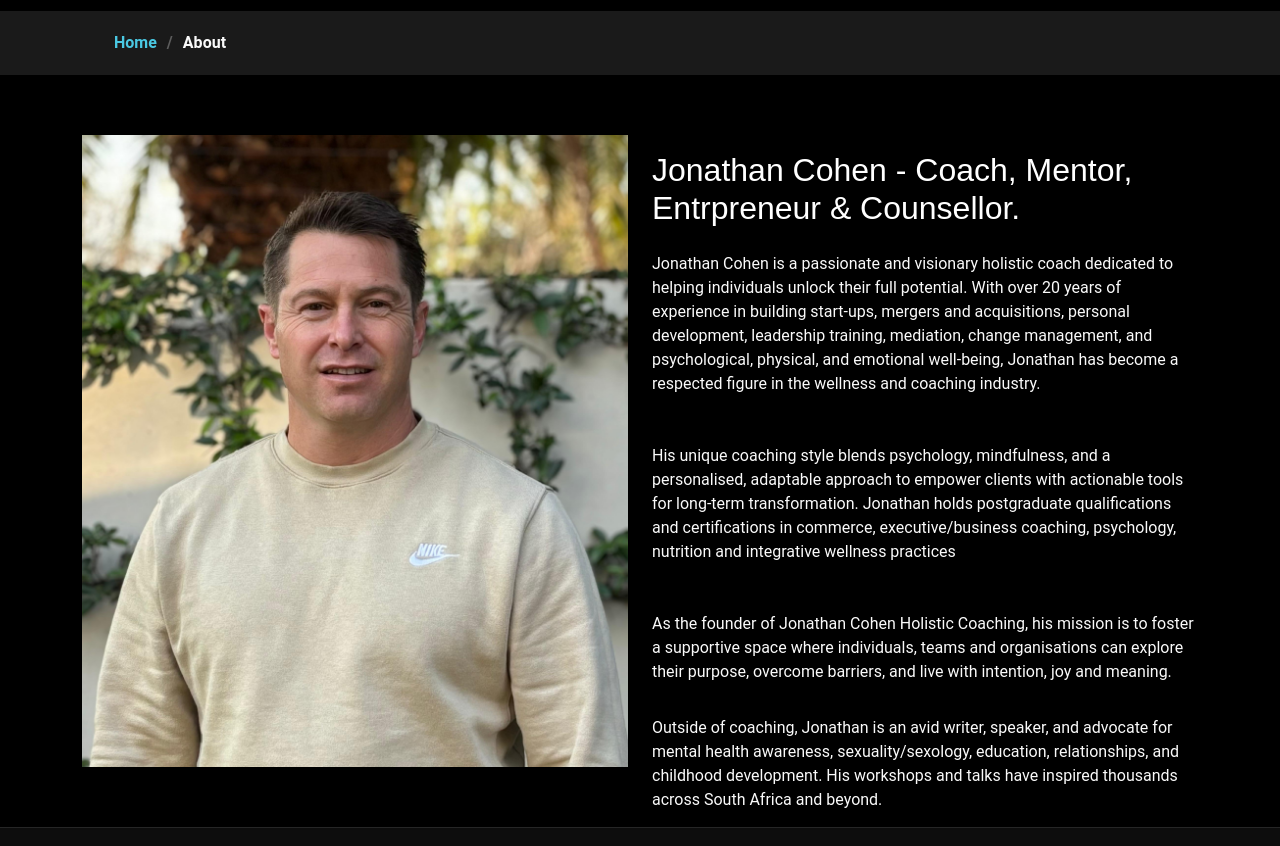
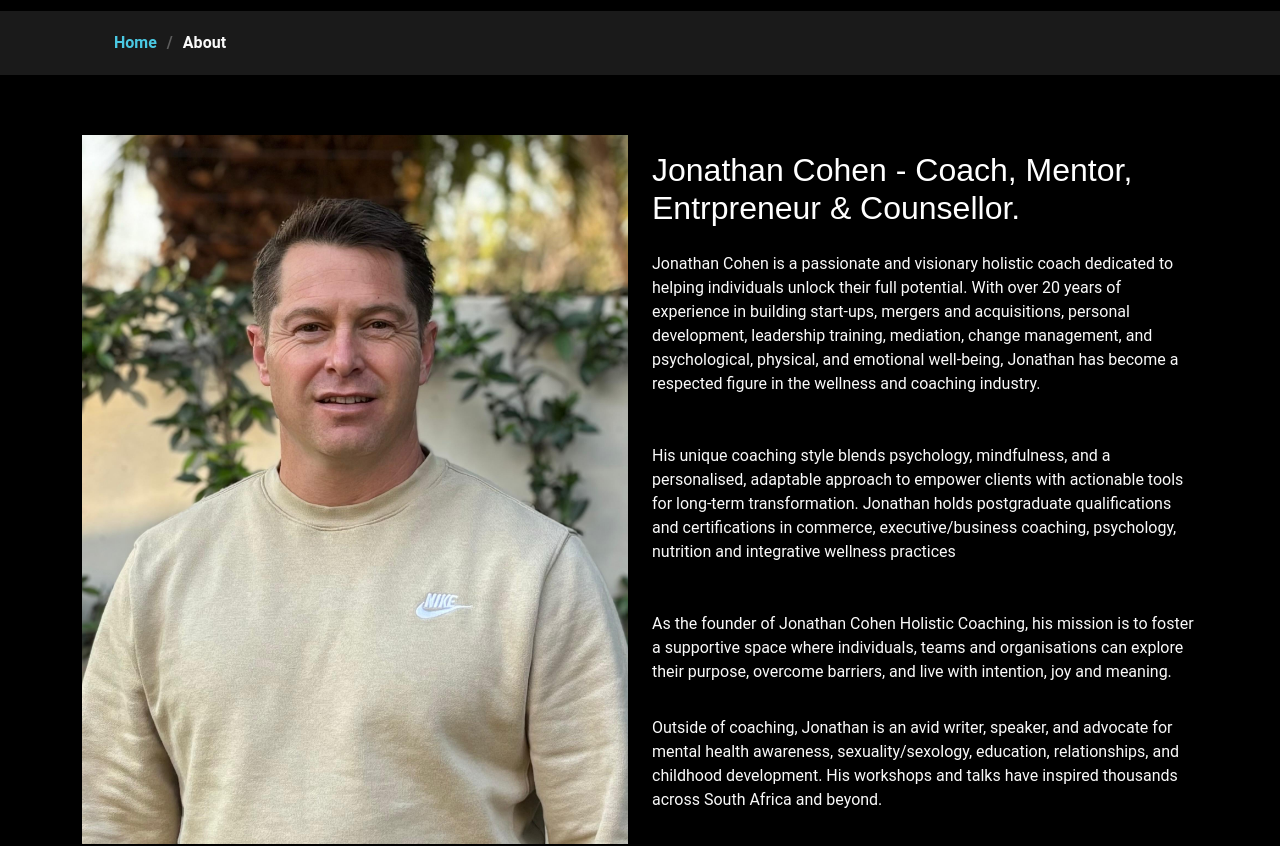
Before and after one commit to RLBNWM/Jonathan-Cohen-Website, a React (Vite) app: page /about in a window 1280 px wide. Shown: the part 440-1286 px from the top of the page. Built offline with nearby package versions, Linux system fonts and the light colour scheme.

Commit message:
About page styling changes.

```diff
--- a/src/assets/css/main.css
+++ b/src/assets/css/main.css
@@ -1429,3 +1429,15 @@ section,
   overflow: hidden;
   text-overflow: ellipsis;
 }
+
+.scroll-box {
+  overflow: visible;
+  max-height: none;
+}
+
+@media (min-width: 992px) {
+  .scroll-box {
+    overflow: auto;
+    max-height: 100%;
+  }
+}
--- a/src/components/About.jsx
+++ b/src/components/About.jsx
@@ -30,7 +30,7 @@ export default function About() {
 
             <section id="about" className="about section">
                 <div className="container" data-aos="fade-up" data-aos-delay="100">
-                    <div className="row justify-content-center align-items-stretch" >
+                    <div className="row justify-content-center" >
                         <div className="col-lg-6 col-md-12" >
                             <img
                                 src="assets/img/profile-img.jpg"
@@ -40,7 +40,7 @@ export default function About() {
                             />
                         </div>
                         <div className="col-lg-6 col-md-12 my-3">
-                            <div class="h-100 overflow-lg-auto" style={{ maxHeight: "75vh" }}>
+                            <div className="scroll-box h-100">
                                 <h2>
                                     Jonathan Cohen - Coach, Mentor, Entrpreneur &amp; Counsellor.
                                 </h2>
```
